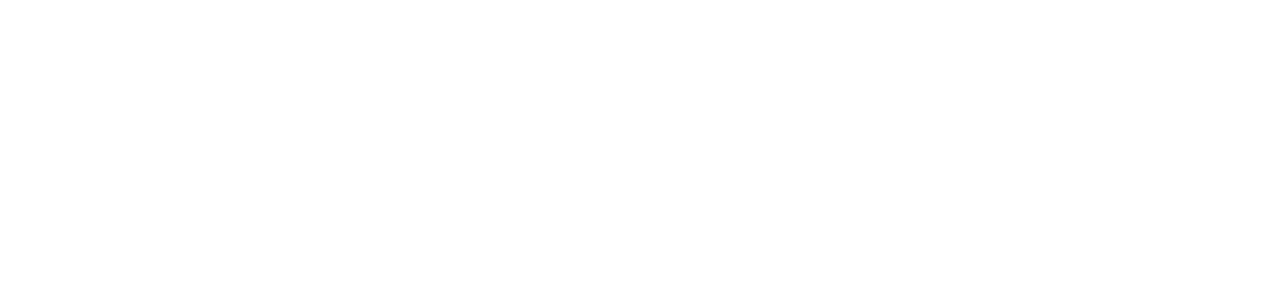
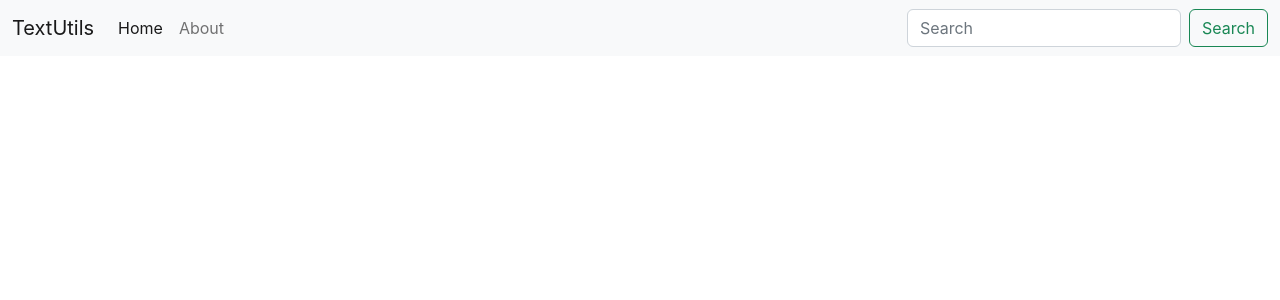
Before and after one commit to fawzaanshaikh/react-practice, a React (Create React App) app in the folder project-textutils/: page / in a window 1280 px wide. Shown: the top 300 px of the page. Built offline with nearby package versions, Linux system fonts and the light colour scheme.

Commit message:
Added navbar and changed link names

```diff
--- a/project-textutils/src/App.js
+++ b/project-textutils/src/App.js
@@ -3,7 +3,28 @@ import './App.css';
 function App() {
   return (
     <>
-
+      <nav className="navbar navbar-expand-lg bg-light">
+        <div className="container-fluid">
+          <a className="navbar-brand" href="/">TextUtils</a>
+          <button className="navbar-toggler" type="button" data-bs-toggle="collapse" data-bs-target="#navbarSupportedContent" aria-controls="navbarSupportedContent" aria-expanded="false" aria-label="Toggle navigation">
+            <span className="navbar-toggler-icon"></span>
+          </button>
+          <div className="collapse navbar-collapse" id="navbarSupportedContent">
+            <ul className="navbar-nav me-auto mb-2 mb-lg-0">
+              <li className="nav-item">
+                <a className="nav-link active" aria-current="page" href="/">Home</a>
+              </li>
+              <li className="nav-item">
+                <a className="nav-link" href="/">About</a>
+              </li>
+            </ul>
+            <form className="d-flex" role="search">
+              <input className="form-control me-2" type="search" placeholder="Search" aria-label="Search"/>
+              <button className="btn btn-outline-success" type="submit">Search</button>
+            </form>
+          </div>
+        </div>
+      </nav>
     </>
   );
 }
```
